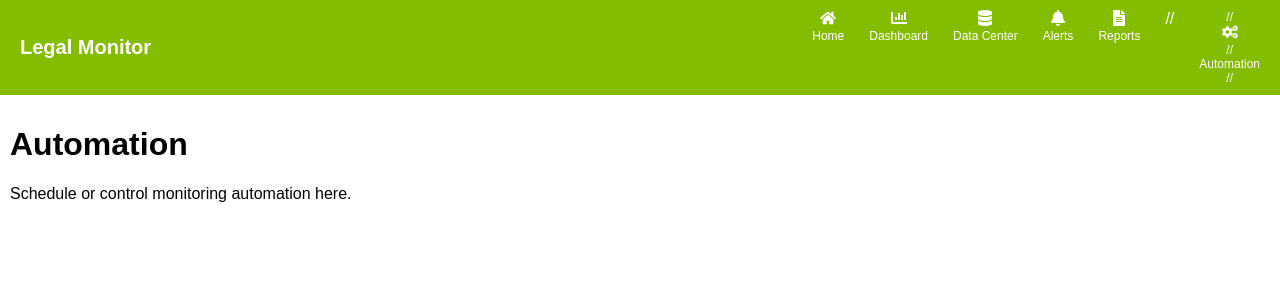
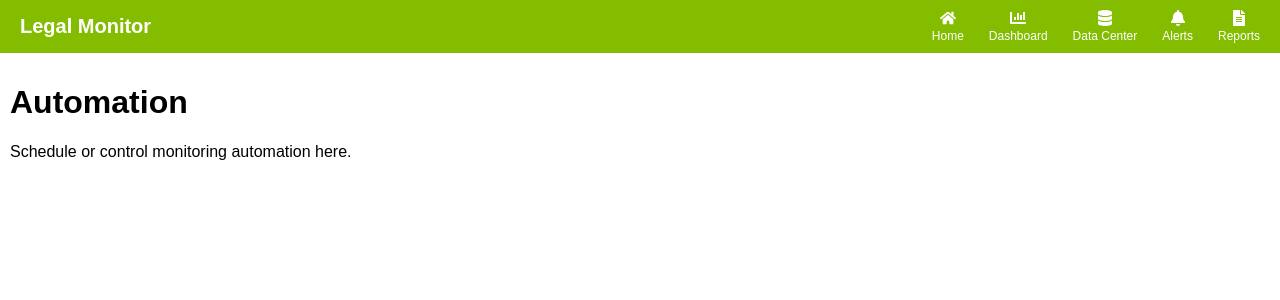
Before and after one commit to ganeshdevnale16/compliances, a React (Create React App) app in the folder frontend/: page /automation in a window 1280 px wide. Shown: the top 300 px of the page. Built offline with nearby package versions, Linux system fonts and the light colour scheme.

Commit message:
Update Header.js

```diff
--- a/frontend/src/components/Header.js
+++ b/frontend/src/components/Header.js
@@ -42,7 +42,7 @@
 
 import { Link } from "react-router-dom";
 import { FaHome, FaChartBar, FaBell, FaFileAlt, FaCogs, FaDatabase } from "react-icons/fa";
- // FaBuilding,
+
 import "./header.css";
 
 function Header() {
@@ -81,12 +81,6 @@ function Header() {
           <span>Reports</span>
         </Link>
 
-        // <Link to="/automation">
-        //   <FaCogs />
-        //   <span>Automation</span>
-        // </Link>
-
-
 
       </nav>
 
```
